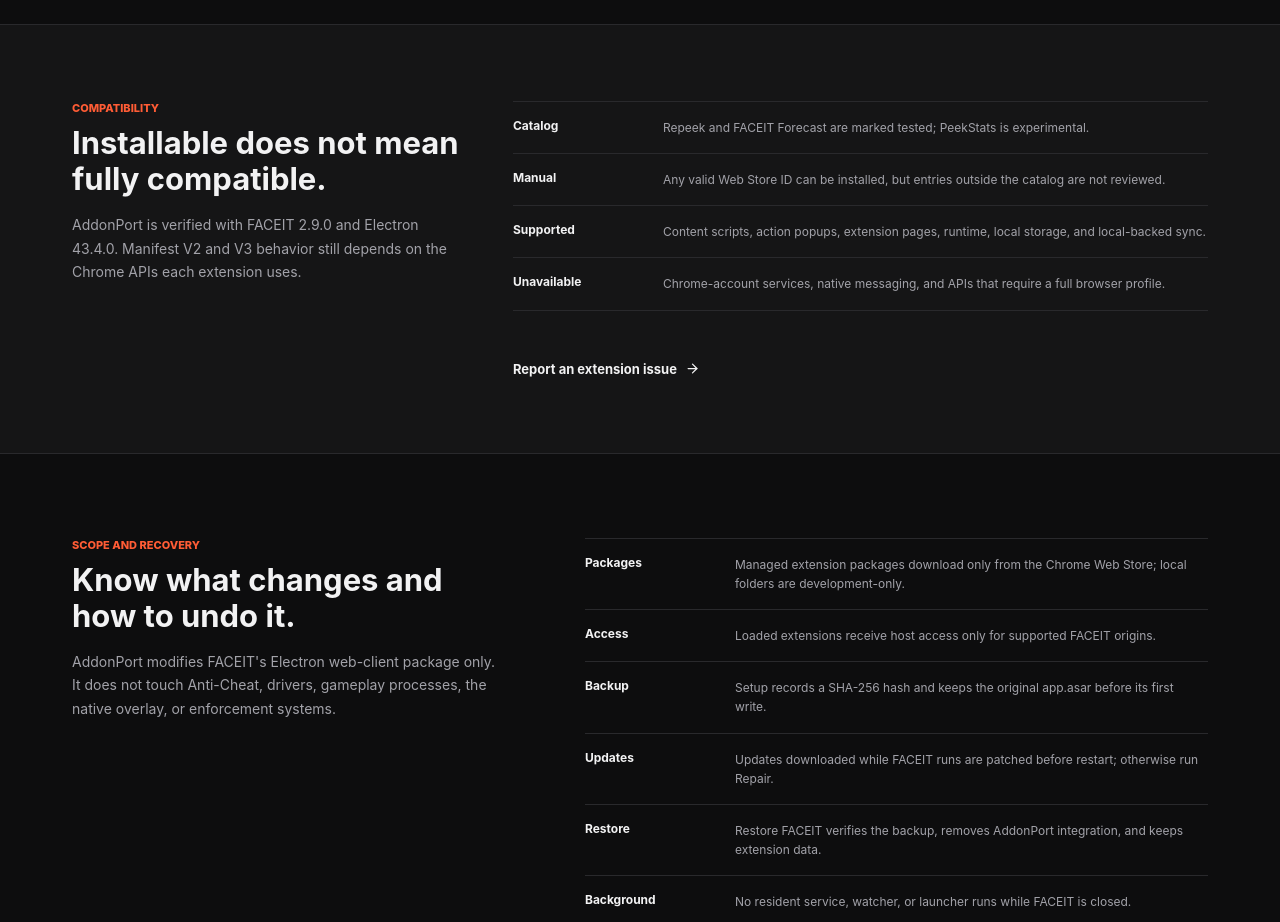
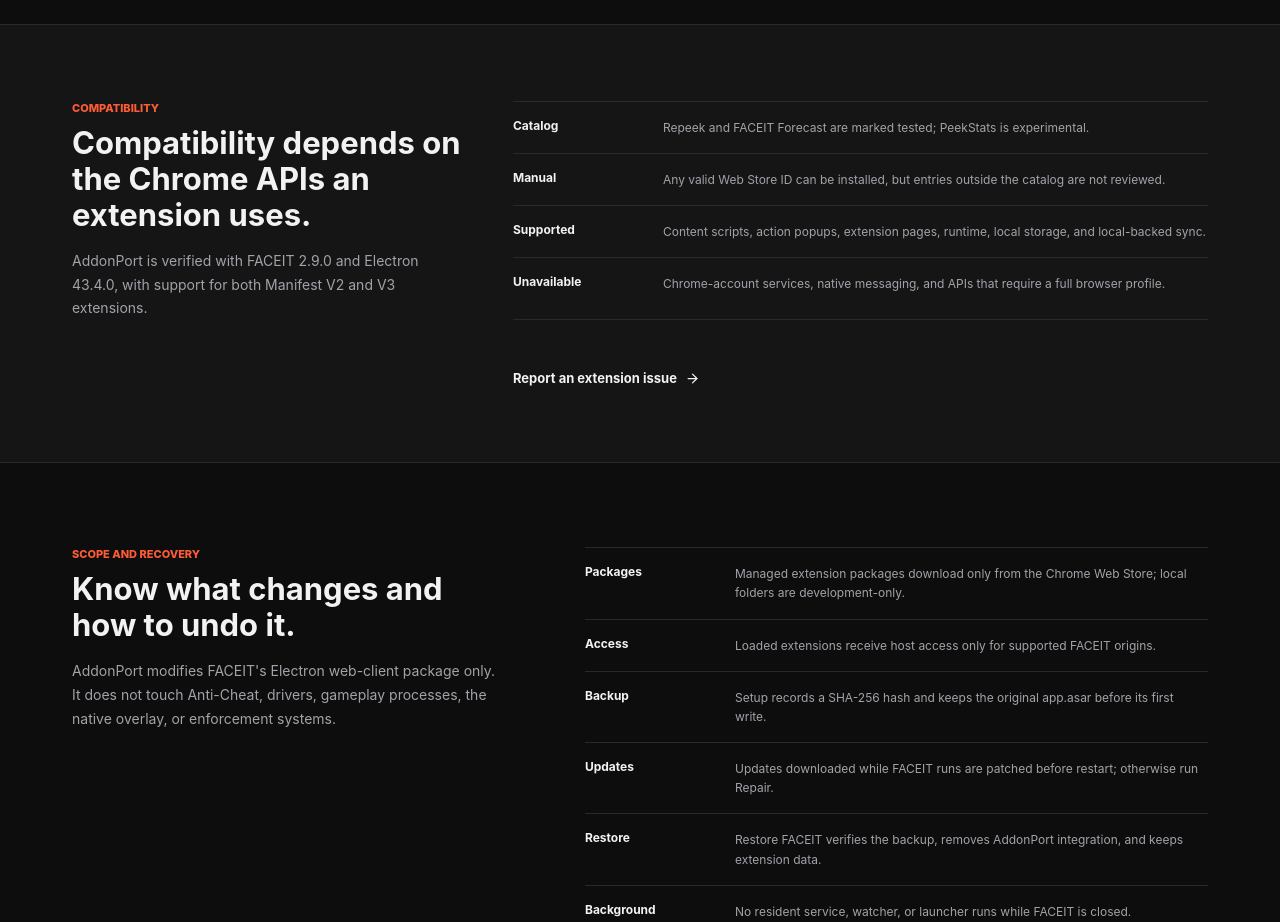
Before and after one commit to AddonPort/website, a Next.js app: page / in a window 1280 px wide. Shown: the part 1540-2462 px from the top of the page. Built offline with nearby package versions, Linux system fonts and the light colour scheme.

Commit message:
Clarify extension compatibility copy

```diff
--- a/src/App.tsx
+++ b/src/App.tsx
@@ -156,10 +156,10 @@
         <div className="page support-grid">
           <div>
             <p className="eyebrow">Compatibility</p>
-            <h2>Installable does not mean fully compatible.</h2>
+            <h2>Compatibility depends on the Chrome APIs an extension uses.</h2>
             <p>
-              AddonPort is verified with FACEIT 2.9.0 and Electron 43.4.0. Manifest V2 and V3
-              behavior still depends on the Chrome APIs each extension uses.
+              AddonPort is verified with FACEIT 2.9.0 and Electron 43.4.0, with support for both
+              Manifest V2 and V3 extensions.
             </p>
           </div>
           <dl className="support-facts">
```
